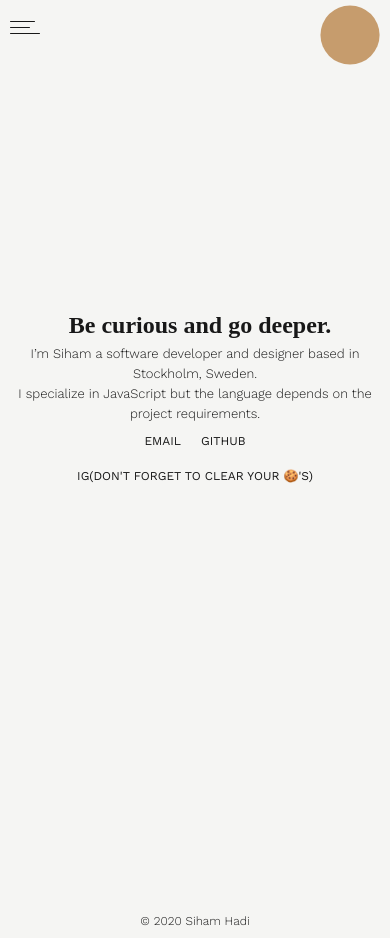
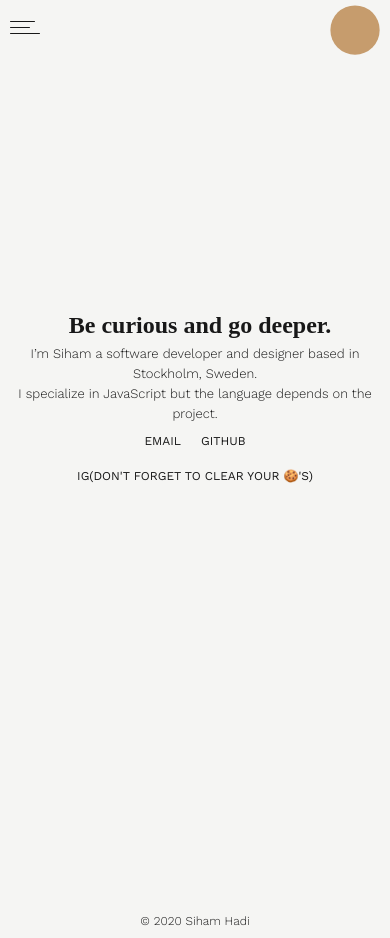
Before and after one commit to csobr/personal-website, a Next.js app: page / in a window 390 px wide. Built offline with nearby package versions, Linux system fonts and the light colour scheme; no server answers.

Commit message:
intro text, logo size

```diff
--- a/src/pages/index.js
+++ b/src/pages/index.js
@@ -42,7 +42,7 @@ const Home = () => {
                                 I’m Siham a software developer and designer
                                 based in Stockholm, Sweden.{'\n'} I specialize
                                 in JavaScript but the language depends on the
-                                project requirements. {'\n'}
+                                project. {'\n'}
                             </p>
 
                             <span className="social">
--- a/src/styles/main.scss
+++ b/src/styles/main.scss
@@ -81,7 +81,7 @@ nav {
         width: auto;
 
         img {
-            width: 6rem;
+            width: 5rem;
         }
     }
 }
```
